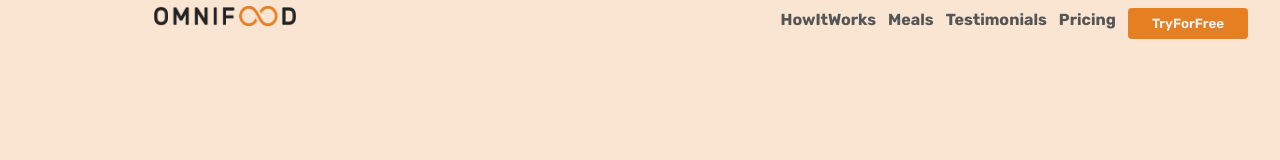
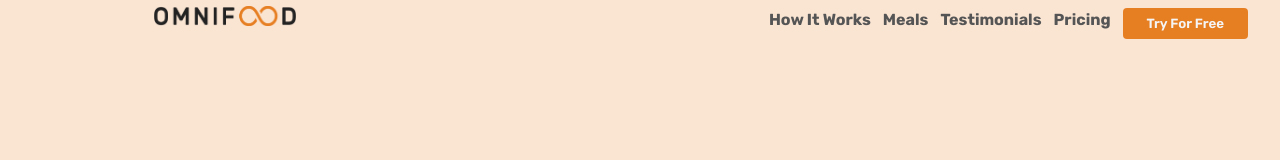
Before and after one commit to CodieMisiani/Omnifood, a React (Vite) app: page / in a window 1280 px wide. Shown: the top 160 px of the page. Built offline with nearby package versions, Linux system fonts and the light colour scheme.

Commit message:
feat : add space in the text

```diff
--- a/src/Components/Navigation.jsx
+++ b/src/Components/Navigation.jsx
@@ -10,7 +10,7 @@ const Navigation = () => {
             <ul>
               <li>
                 <Link to="/HowItWorks" class="navlinks">
-                  HowItWorks
+                  How It Works
                 </Link>
               </li>
               <li>
@@ -32,7 +32,7 @@ const Navigation = () => {
           </div>
           <div>
             <button type="button" class="btn">
-              TryForFree
+              Try For Free
             </button>
           </div>
         </div>
```
